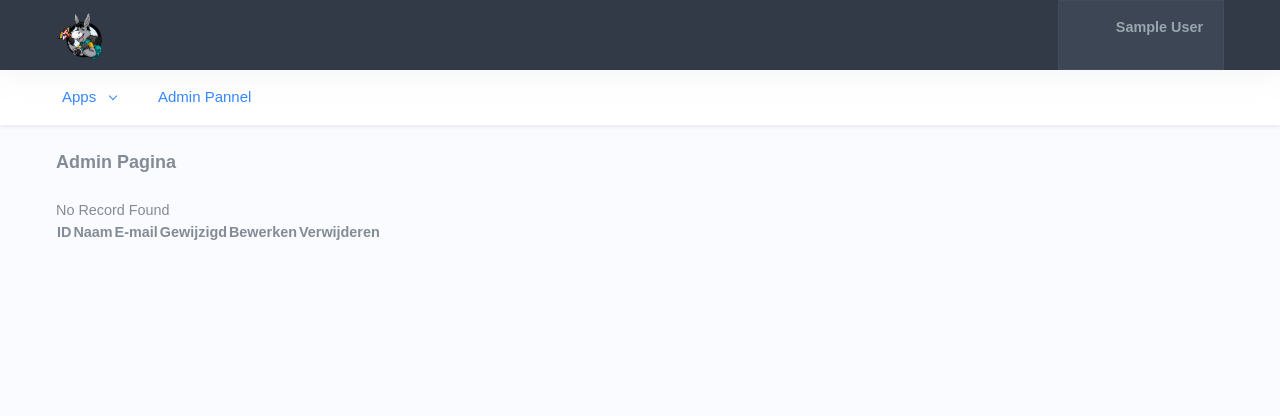
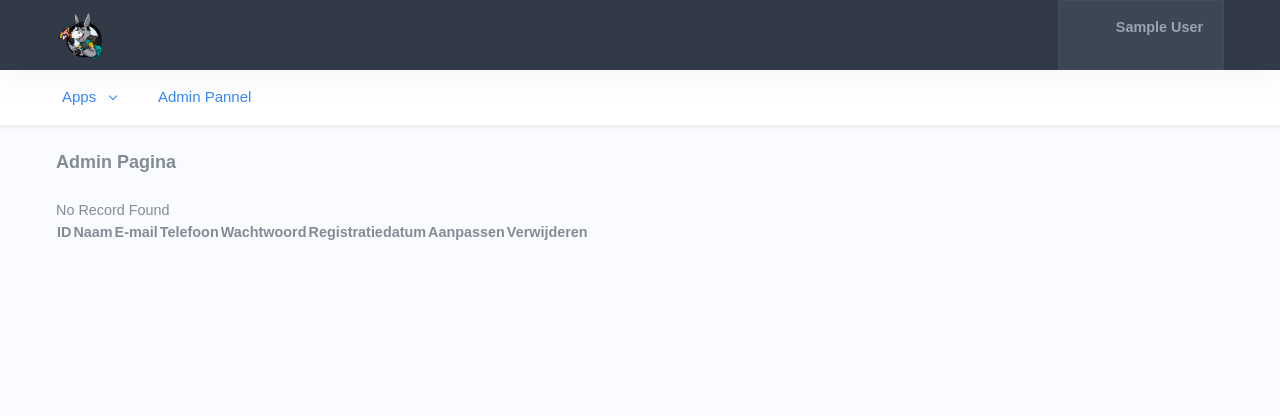
Before and after one commit to TheGamingBram/Project6DKTravels, a PHP site: page /admin.php in a window 1280 px wide. Shown: the top 416 px of the page. Run offline with PHP 8.4, Linux system fonts and the light colour scheme; the visitor is signed in with stand-in values (Sample User, id 1); data that the repository does not hold is empty; some libraries are stand-ins or nearby versions; some web fonts are replaced.

Commit message:
adminshit

```diff
--- a/admin.php
+++ b/admin.php
@@ -29,8 +29,10 @@ $query_run = mysqli_query($con, $query);
             <th>ID</th>
             <th>Naam</th>
             <th>E-mail</th>
-            <th>Gewijzigd</th>
-            <th>Bewerken</th>
+            <th>Telefoon</th>
+            <th>Wachtwoord</th>
+            <th>Registratiedatum</th>
+            <th>Aanpassen</th>
             <th>Verwijderen</th>
         </tr>
     </thead>
@@ -55,7 +57,7 @@ $query_run = mysqli_query($con, $query);
                 </form>
             </td>
             <td>
-                <form action="code.php" method="post">
+                <form action="admincode.php" method="post">
                 <input type="hidden" name="delete_ID" value="<?php echo $row['ID']?>">
                 <button type="sumbit" name="delete_btn" class="btn btn-danger"> Verwijderen</button>
                 </form>
```
Also changed, not shown: admincode.php (+4 -4 lines).
